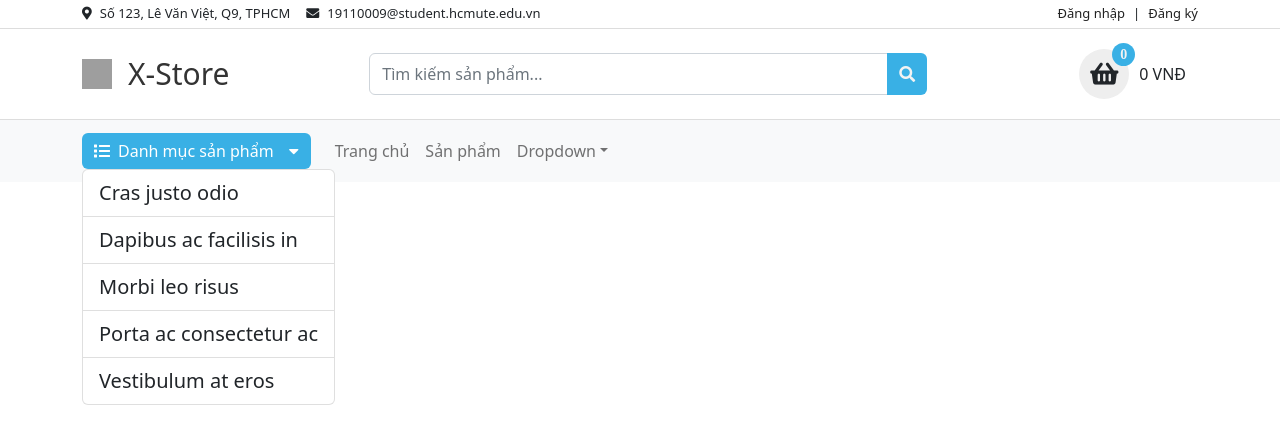
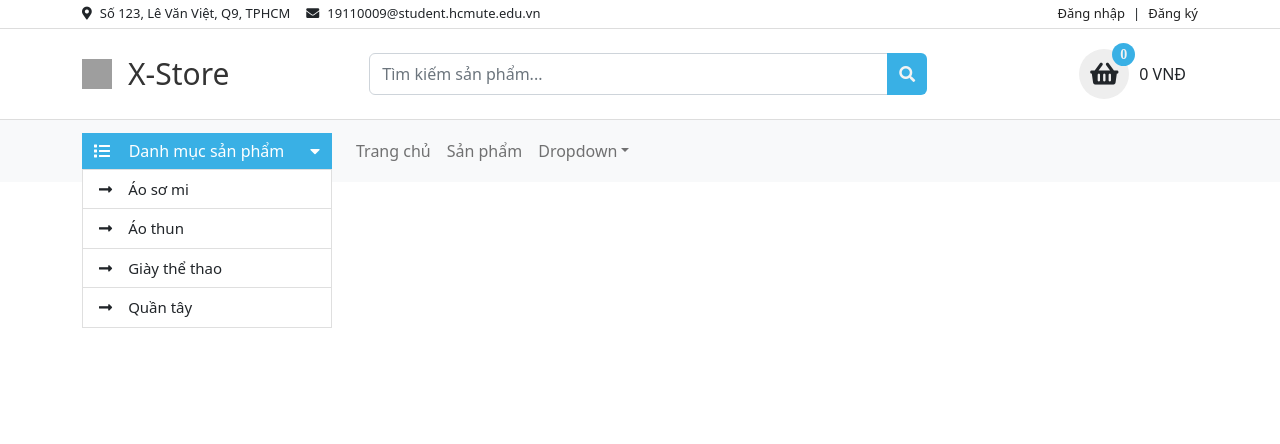
Before and after one commit to DiepThaiDuong-19110009/KLTN, a React (Create React App) app in the folder frontend-kltn/: page / in a window 1280 px wide. Both pictures are taken after a click on the button "Danh mục sản phẩm". Shown: the top 444 px of the page. Built offline with nearby package versions, Linux system fonts and the light colour scheme; grey boxes are pictures that could not be loaded.

Commit message:
Update Navbar Client

```diff
--- a/frontend-kltn/src/App.css
+++ b/frontend-kltn/src/App.css
@@ -71,6 +71,11 @@
   }
 }
 
+/* choose-item-category */
+.choose-item-category:hover {
+  background-color: rgb(244, 244, 244);
+}
+
 /* Responsive Appear */
 @media only screen and (max-width: 1200px) {
   .responsive-appear-max {
--- a/frontend-kltn/src/components/client/NavbarClient.jsx
+++ b/frontend-kltn/src/components/client/NavbarClient.jsx
@@ -9,21 +9,29 @@ const NavbarClient = () => {
             <Container>
                 <Navbar.Brand>
                     <Button
+                        className='d-flex justify-content-between align-items-center'
                         onClick={() => setOpen(!open)}
                         aria-expanded={open}
-                        style={{ background: '#39b0e5', border: 'none', outline: 'none' }}
+                        style={{ background: '#39b0e5', border: 'none', width: '250px', borderRadius: '0px' }}
                     >
                         <i className="fas fa-list me-2"></i>
                         Danh mục sản phẩm
-                        <i style={{marginLeft: '15px'}} className="fas fa-caret-down"></i>
+                        <i style={{ marginLeft: '15px' }} className="fas fa-caret-down"></i>
                     </Button>
                     <Collapse in={open}>
-                        <ListGroup style={{ position: 'absolute' }}>
-                            <ListGroup.Item>Cras justo odio</ListGroup.Item>
-                            <ListGroup.Item>Dapibus ac facilisis in</ListGroup.Item>
-                            <ListGroup.Item>Morbi leo risus</ListGroup.Item>
-                            <ListGroup.Item>Porta ac consectetur ac</ListGroup.Item>
-                            <ListGroup.Item>Vestibulum at eros</ListGroup.Item>
+                        <ListGroup style={{ position: 'absolute', width: '250px', borderRadius: '0px' }}>
+                            <ListGroup.Item className='choose-item-category' style={{ fontSize: '15px', cursor: 'pointer ' }}>
+                                <i className="fas fa-long-arrow-alt-right me-3"></i>Áo sơ mi
+                            </ListGroup.Item>
+                            <ListGroup.Item className='choose-item-category' style={{ fontSize: '15px', cursor: 'pointer ' }}>
+                                <i className="fas fa-long-arrow-alt-right me-3"></i>Áo thun
+                            </ListGroup.Item>
+                            <ListGroup.Item className='choose-item-category' style={{ fontSize: '15px', cursor: 'pointer ' }}>
+                                <i className="fas fa-long-arrow-alt-right me-3"></i>Giày thể thao
+                            </ListGroup.Item>
+                            <ListGroup.Item className='choose-item-category' style={{ fontSize: '15px', cursor: 'pointer ' }}>
+                                <i className="fas fa-long-arrow-alt-right me-3"></i>Quần tây
+                            </ListGroup.Item>
                         </ListGroup>
                     </Collapse>
                 </Navbar.Brand>
```
